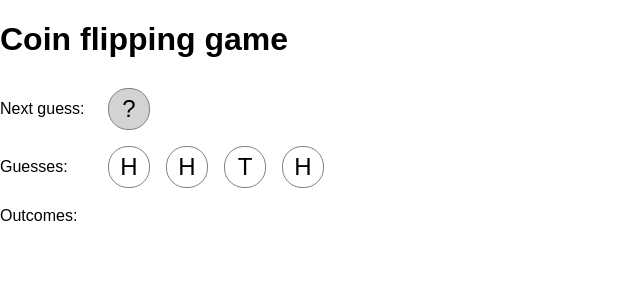
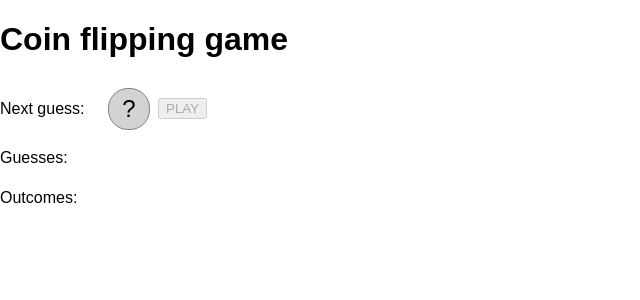
Before and after one commit to ep-cc/react-states-and-hooks-part1, a React (Create React App) app in the folder app/: page / in a window 1280 px wide. Shown: the top 300 px of the page, without its empty margins (0-640 px from the left). Built offline with nearby package versions, Linux system fonts and the light colour scheme.

Commit message:
move flipper state to parent component

```diff
--- a/app/src/App.js
+++ b/app/src/App.js
@@ -9,19 +9,25 @@
 };
 
 function App() {
-  const guesses = [
-    SIDES.HEADS,
-    SIDES.HEADS,
-    SIDES.TAILS,
-    SIDES.HEADS,
-  ];
+  const [guesses, setGuesses] = useState([]);
+  const [outcomes, setOutcomes] = useState([]);
+  const [nextGuess, setNextGuess] = useState(SIDES.UNSET);
+
+  function play() {
+    console.log('play...');
+  }
 
   return (
     <div className="App">
       <h1>Coin flipping game</h1>
       <div className='coin-container'>
         <Label text='Next guess:'/>
-        <Flipper />
+        <Flipper what={nextGuess} setWhat={setNextGuess}/>
+        <button
+          onClick={play}
+          disabled={nextGuess===SIDES.UNSET}>
+          PLAY
+        </button>
       </div>
       <div className='coin-container'>
         <Label text='Guesses:'/>
@@ -41,8 +47,9 @@
   return <div className='coin'>{props.what}</div>
 }
 
-function Flipper() {
-  const [what, setWhat] = useState(SIDES.UNSET);
+function Flipper(props) {
+  const what = props.what;
+  const setWhat = props.setWhat;
 
   function flip() {
     if (what === SIDES.UNSET) {
```
